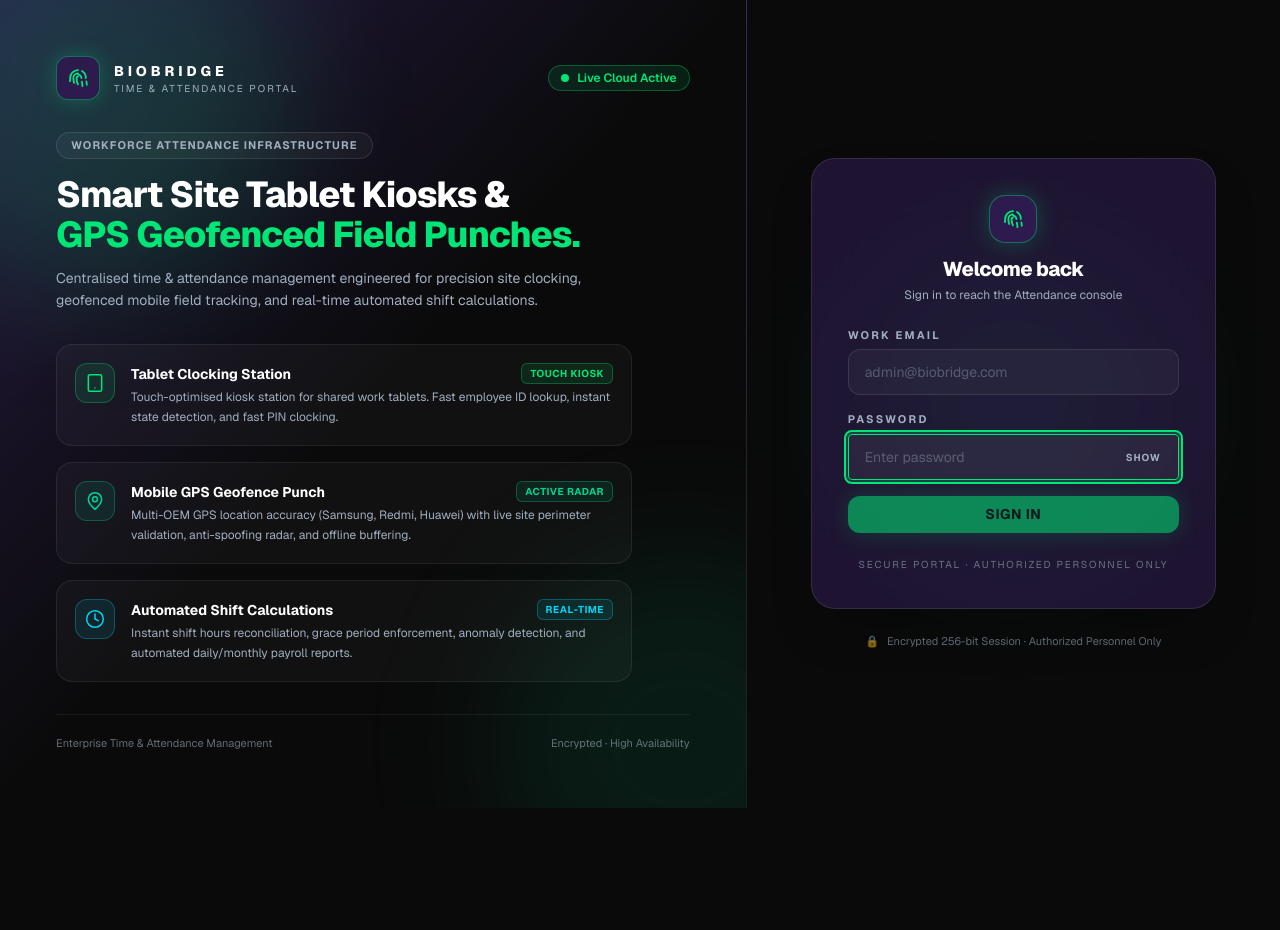
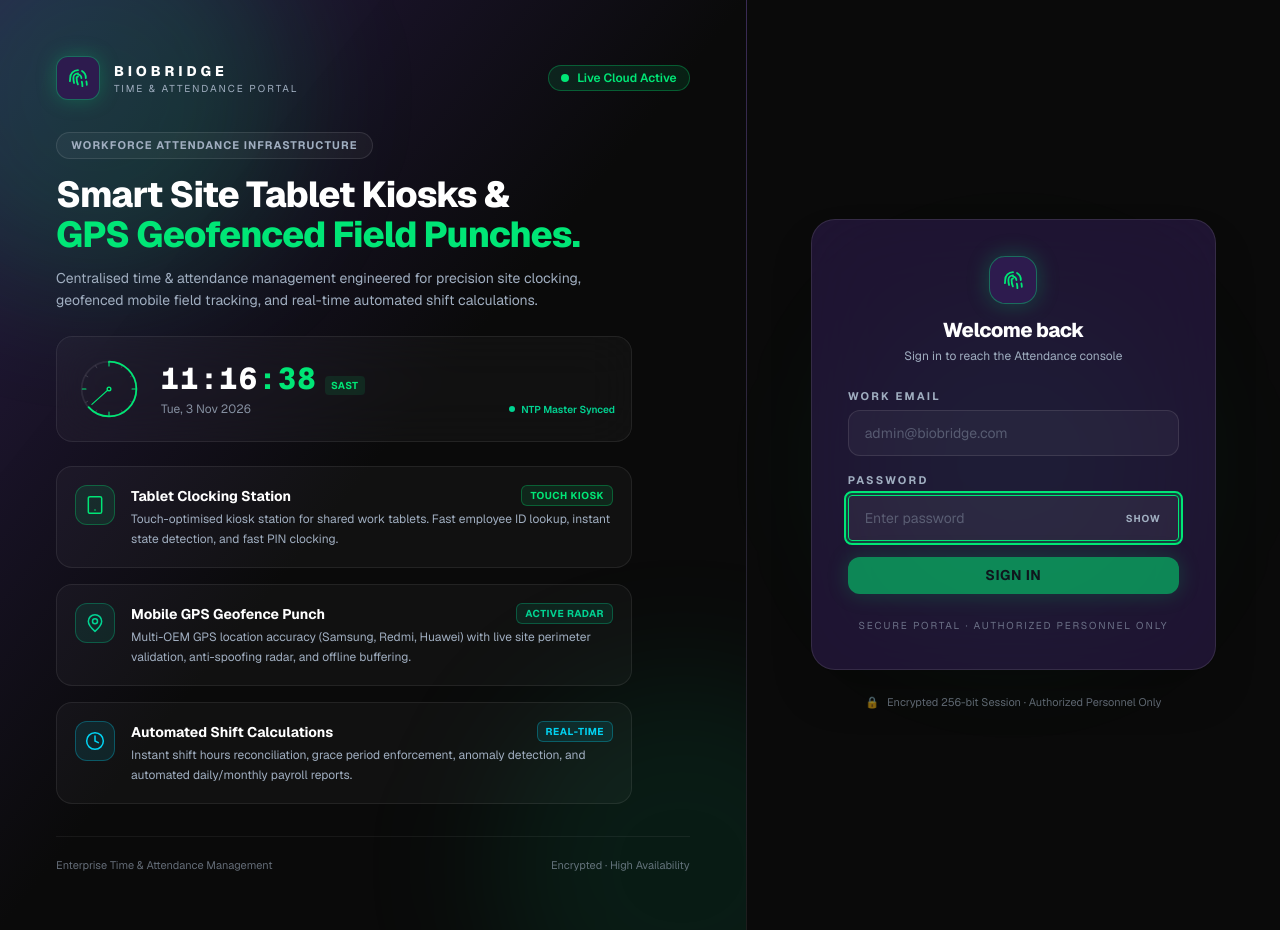
Before and after one commit to dubepride/dubepride, a Next.js app: page /login in a window 1280 px wide. Before the commit the page ends 808 px from the top, so only its background shows below. Built offline with nearby package versions, Linux system fonts and the light colour scheme; no server answers.

Commit message:
feat(ui): add live precision master clock and sweeping chronometer to login

```diff
--- a/src/components/LoginForm.tsx
+++ b/src/components/LoginForm.tsx
@@ -1,7 +1,140 @@
 "use client";
 
 import { useRouter } from "next/navigation";
-import { useState, type FormEvent } from "react";
+import { useEffect, useState, type FormEvent } from "react";
+
+/**
+ * Sweeping Precision Master Chronometer.
+ *
+ * Visualises live NTP network time synchronization with an animated circular
+ * 60-second chronometer ring, second needle sweep, and tabular digital readout.
+ */
+function MasterChronometer() {
+  const [now, setNow] = useState<Date | null>(null);
+
+  useEffect(() => {
+    setNow(new Date());
+    const timer = setInterval(() => {
+      setNow(new Date());
+    }, 1000);
+    return () => clearInterval(timer);
+  }, []);
+
+  const hours = now ? String(now.getHours()).padStart(2, "0") : "--";
+  const minutes = now ? String(now.getMinutes()).padStart(2, "0") : "--";
+  const seconds = now ? String(now.getSeconds()).padStart(2, "0") : "--";
+  const secNum = now ? now.getSeconds() : 0;
+  const radius = 38;
+  const circumference = 2 * Math.PI * radius;
+  const progress = (secNum / 60) * circumference;
+  const offset = circumference - progress;
+  const secondAngle = (secNum / 60) * 360;
+
+  const dateStr = now
+    ? now.toLocaleDateString("en-GB", {
+        weekday: "short",
+        day: "numeric",
+        month: "short",
+        year: "numeric",
+      })
+    : "Synchronizing…";
+
+  return (
+    <div className="rounded-2xl border border-white/[0.08] bg-white/[0.03] p-4 backdrop-blur-xl transition hover:border-white/15">
+      <div className="flex items-center gap-4">
+        {/* Sweeping SVG Chronometer Dial */}
+        <div className="relative h-18 w-18 flex-none grid place-items-center">
+          <svg className="h-18 w-18" viewBox="0 0 100 100">
+            {/* Background track ring */}
+            <circle
+              cx="50"
+              cy="50"
+              r={radius}
+              stroke="rgba(255,255,255,0.08)"
+              strokeWidth="2.5"
+              fill="none"
+            />
+            {/* 12 dial ticks */}
+            {[0, 30, 60, 90, 120, 150, 180, 210, 240, 270, 300, 330].map((deg) => {
+              const isMajor = deg % 90 === 0;
+              const r1 = isMajor ? 32 : 34;
+              const r2 = 37;
+              const rad = (deg - 90) * (Math.PI / 180);
+              const x1 = 50 + r1 * Math.cos(rad);
+              const y1 = 50 + r1 * Math.sin(rad);
+              const x2 = 50 + r2 * Math.cos(rad);
+              const y2 = 50 + r2 * Math.sin(rad);
+              return (
+                <line
+                  key={deg}
+                  x1={x1}
+                  y1={y1}
+                  x2={x2}
+                  y2={y2}
+                  stroke={isMajor ? "#00e676" : "rgba(255,255,255,0.2)"}
+                  strokeWidth={isMajor ? "1.5" : "1"}
+                  strokeLinecap="round"
+                />
+              );
+            })}
+            {/* Sweeping Seconds Arc */}
+            <circle
+              cx="50"
+              cy="50"
+              r={radius}
+              stroke="#00e676"
+              strokeWidth="2.5"
+              fill="none"
+              strokeDasharray={circumference}
+              strokeDashoffset={now ? offset : circumference}
+              strokeLinecap="round"
+              className="origin-center -rotate-90 transition-all duration-700 ease-out"
+            />
+            {/* Sweeping Second Hand Needle */}
+            <line
+              x1="50"
+              y1="50"
+              x2="50"
+              y2="18"
+              stroke="#00e676"
+              strokeWidth="1.5"
+              strokeLinecap="round"
+              style={{
+                transform: `rotate(${secondAngle}deg)`,
+                transformOrigin: "50px 50px",
+                transition: "transform 0.5s cubic-bezier(0.4, 0, 0.2, 1)",
+              }}
+            />
+            {/* Center Hub */}
+            <circle cx="50" cy="50" r="3.5" fill="#00e676" />
+            <circle cx="50" cy="50" r="1.5" fill="#0a0a0c" />
+          </svg>
+        </div>
+
+        {/* Digital Readout & Accuracy Telemetry */}
+        <div className="min-w-0 flex-1">
+          <div className="flex items-baseline gap-2">
+            <span className="font-mono text-2xl xl:text-3xl font-extrabold tracking-wider text-ink tabular-nums">
+              {hours}:{minutes}
+              <span className="text-neon">:{seconds}</span>
+            </span>
+            <span className="rounded bg-neon/10 px-1.5 py-0.5 text-[10px] font-bold text-neon uppercase tracking-wider">
+              SAST
+            </span>
+          </div>
+
+          <div className="mt-1 flex items-center justify-between">
+            <p className="text-xs text-muted/80">{dateStr}</p>
+            <div className="flex items-center gap-1.5 text-[10px] font-semibold text-emerald-400">
+              <span className="h-1.5 w-1.5 rounded-full bg-emerald-400 animate-pulse" />
+              <span>NTP Master Synced</span>
+            </div>
+          </div>
+        </div>
+      </div>
+    </div>
+  );
+}
 
 /**
  * Split-Screen Executive Showcase Sign-In (Option B).
@@ -113,8 +246,13 @@ export default function LoginForm() {
             geofenced mobile field tracking, and real-time automated shift calculations.
           </p>
 
+          {/* Live Precision Master Clock */}
+          <div className="mt-6 max-w-xl">
+            <MasterChronometer />
+          </div>
+
           {/* 3 Active Capabilities */}
-          <div className="mt-8 grid gap-4 max-w-xl">
+          <div className="mt-6 grid gap-4 max-w-xl">
             {/* Capability 1: Tablet Station */}
             <div className="group rounded-2xl border border-white/[0.08] bg-white/[0.03] p-4.5 transition hover:border-neon/40 hover:bg-white/[0.05]">
               <div className="flex items-start gap-4">
```
